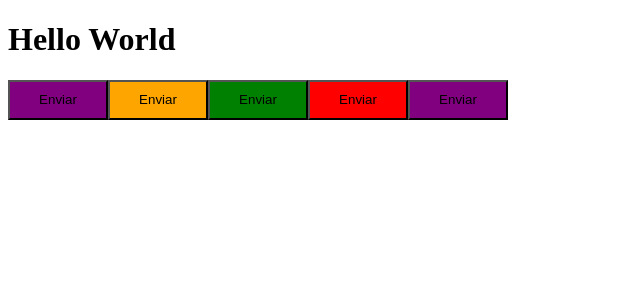
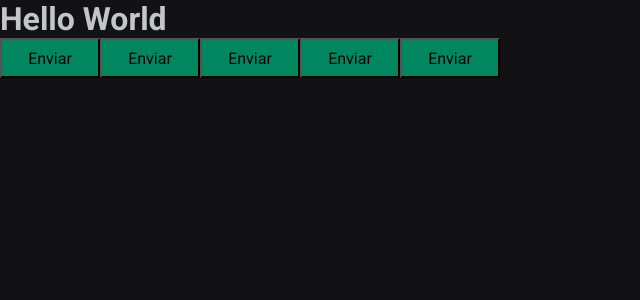
Before and after one commit to FranciscoVieir/Timer, a React (Vite) app: page / in a window 1280 px wide. Shown: the top 300 px of the page, without its empty margins (0-640 px from the left). Built offline with nearby package versions, Linux system fonts and the light colour scheme.

Commit message:
feat: add styles global

```diff
--- a/index.html
+++ b/index.html
@@ -3,6 +3,12 @@
 
 <head>
   <meta charset="UTF-8" />
+
+  <link rel="preconnect" href="https://fonts.googleapis.com">
+  <link rel="preconnect" href="https://fonts.gstatic.com" crossorigin>
+  <link
+    href="https://fonts.googleapis.com/css2?family=Inter:wght@400;700&family=Roboto+Mono:wght@700&family=Roboto:wght@400;700&display=swap"
+    rel="stylesheet" />
   <meta name="viewport" content="width=device-width, initial-scale=1.0" />
   <title>Timer</title>
 </head>
--- a/src/App.tsx
+++ b/src/App.tsx
@@ -1,14 +1,19 @@
+import { ThemeProvider } from 'styled-components'
+import { defaultTheme } from './styles/themes/default';
 import { Button } from "./components/Button";
+import { GlobalStyle } from './styles/global';
 
 export function App() {
   return (
-    <>
+    <ThemeProvider theme={defaultTheme}>
       <h1>Hello World</h1>
       <Button variant='primary' />
       <Button variant='secondary' />
       <Button variant='sucess' />
       <Button variant='danger' />
       <Button />
-    </>
+
+      <GlobalStyle />
+    </ThemeProvider>
   )
 }
--- a/src/components/Button.styles.ts
+++ b/src/components/Button.styles.ts
@@ -17,9 +17,5 @@
   width: 100px;
   height: 40px;
 
-  ${props => {
-    return css`
-    background-color: ${ButtonVariants[props.variant]}
-    `
-  }}
+  background-color: ${props => props.theme['green-500']};
 `
--- /dev/null
+++ b/src/styles/global.ts
@@ -0,0 +1,25 @@
+import { createGlobalStyle } from 'styled-components';
+
+export const GlobalStyle = createGlobalStyle`
+* {
+  margin: 0;
+  padding: 0;
+  box-sizing: border-box;
+}
+
+:focus {
+  outline: 0;
+  box-shadow: 0 0 0 2px ${props => props.theme['green-500']};
+}
+
+body {
+  background: ${props => props.theme['gray-900']};
+  color: ${props => props.theme['gray-300']};
+}
+
+body, input, textarea, button {
+  font-family: 'Roboto', sans-serif;
+  font-weight: 400;
+  font-size: 1rem;
+}
+`
--- /dev/null
+++ b/src/styles/themes/default.ts
@@ -0,0 +1,21 @@
+export const defaultTheme = {
+  white: '#FFF',
+
+  'gray-100': '#E1E1E6',
+  'gray-300': '#C4C4CC',
+  'gray-400': '#8D8D99',
+  'gray-500': '#7C7C8A',
+  'gray-600': '#323238',
+  'gray-700': '#29292E',
+  'gray-800': '#202024',
+  'gray-900': '#121214',
+
+  'green-300': '#00B37E',
+  'green-500': '#00875F',
+  'green-700': '#015F43',
+
+  'red-500': '#AB222E',
+  'red-700': '#7A1921',
+
+  'yellow-500': '#FBA94C',
+}
```
Also changed, not shown: src/@types/styled.d.ts (added, +8 -0 lines).
